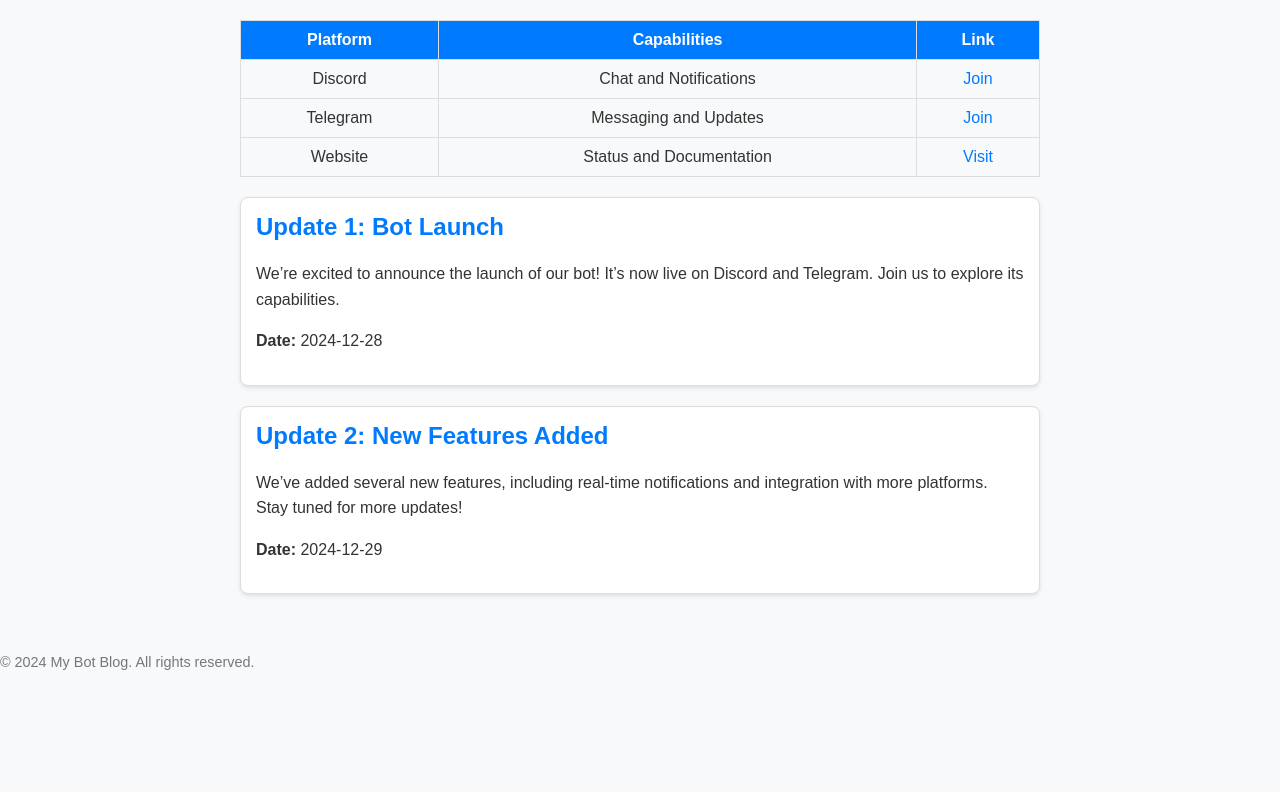
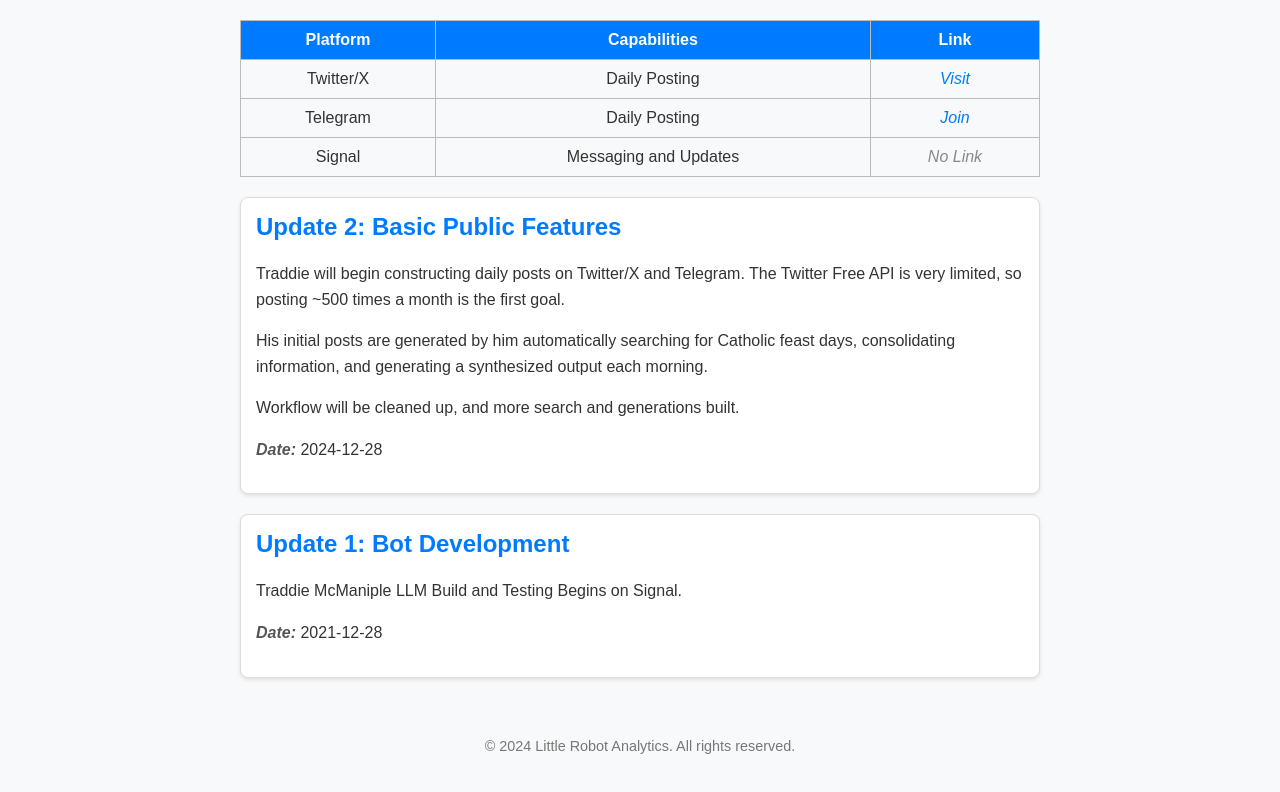
Before and after one commit to littlerobotanalytics/traddiewebsite, a plain HTML site: page index.html in a window 1280 px wide. Drawn offline with Linux system fonts and the light colour scheme.

Commit message:
Update index.html

```diff
--- a/index.html
+++ b/index.html
@@ -31,7 +31,7 @@
 
         th, td {
             padding: 10px;
-            border: 1px solid #ddd;
+            border: 1px solid #bbb; /* Darker border for better contrast */
         }
 
         th {
@@ -41,6 +41,11 @@
 
         td {
             background-color: #f8f9fa;
+        }
+
+        td:last-child {
+            color: #888; /* Gray styling for "No Link" */
+            font-style: italic;
         }
 
         a {
@@ -72,11 +77,17 @@
             line-height: 1.6;
         }
 
+        .blog-entry p strong {
+            font-style: italic;
+            color: #555; /* Softer color for dates */
+        }
+
         /* Footer Styling */
         footer {
             margin-top: 20px;
             font-size: 0.9em;
             color: #777;
+            text-align: center; /* Center-align footer */
         }
     </style>
 </head>
@@ -90,39 +101,43 @@
                 <th>Link</th>
             </tr>
             <tr>
-                <td>Discord</td>
-                <td>Chat and Notifications</td>
-                <td><a href="https://discord.com/">Join</a></td>
+                <td>Twitter/X</td>
+                <td>Daily Posting</td>
+                <td><a href="https://x.com/TraddieBot" target="_blank">Visit</a></td>
             </tr>
             <tr>
                 <td>Telegram</td>
-                <td>Messaging and Updates</td>
-                <td><a href="https://telegram.org/">Join</a></td>
+                <td>Daily Posting</td>
+                <td><a href="https://t.me/+P9eqP0p4xC8wZmNh" target="_blank">Join</a></td>
             </tr>
             <tr>
-                <td>Website</td>
-                <td>Status and Documentation</td>
-                <td><a href="https://example.com/">Visit</a></td>
+                <td>Signal</td>
+                <td>Messaging and Updates</td>
+                <td>No Link</td>
             </tr>
         </table>
 
         <!-- Blog Entries -->
         <div class="blog-entry">
-            <h2>Update 1: Bot Launch</h2>
-            <p>We’re excited to announce the launch of our bot! It’s now live on Discord and Telegram. Join us to explore its capabilities.</p>
+            <h2>Update 2: Basic Public Features</h2>
+            <p>Traddie will begin constructing daily posts on Twitter/X and Telegram.
+            The Twitter Free API is very limited, so posting ~500 times a month is the first goal.</p>
+            <p>His initial posts are generated by him automatically searching for Catholic feast days, consolidating information,
+            and generating a synthesized output each morning.</p>
+            <p>Workflow will be cleaned up, and more search and generations built.</p>
             <p><strong>Date:</strong> 2024-12-28</p>
         </div>
 
         <div class="blog-entry">
-            <h2>Update 2: New Features Added</h2>
-            <p>We’ve added several new features, including real-time notifications and integration with more platforms. Stay tuned for more updates!</p>
-            <p><strong>Date:</strong> 2024-12-29</p>
+            <h2>Update 1: Bot Development</h2>
+            <p>Traddie McManiple LLM Build and Testing Begins on Signal.</p>
+            <p><strong>Date:</strong> 2021-12-28</p>
         </div>
     </div>
 
     <!-- Footer -->
     <footer>
-        &copy; 2024 My Bot Blog. All rights reserved.
+        &copy; 2024 Little Robot Analytics. All rights reserved.
     </footer>
 </body>
 </html>
```
